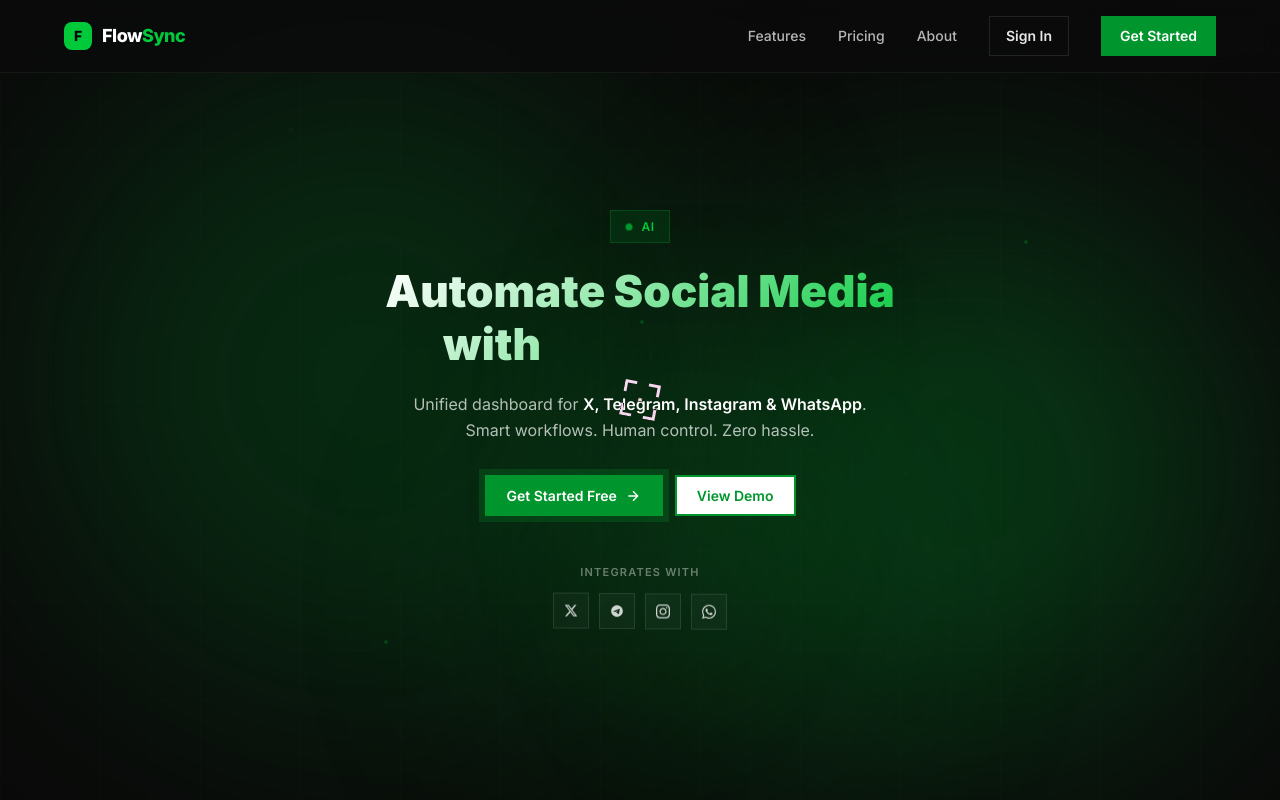
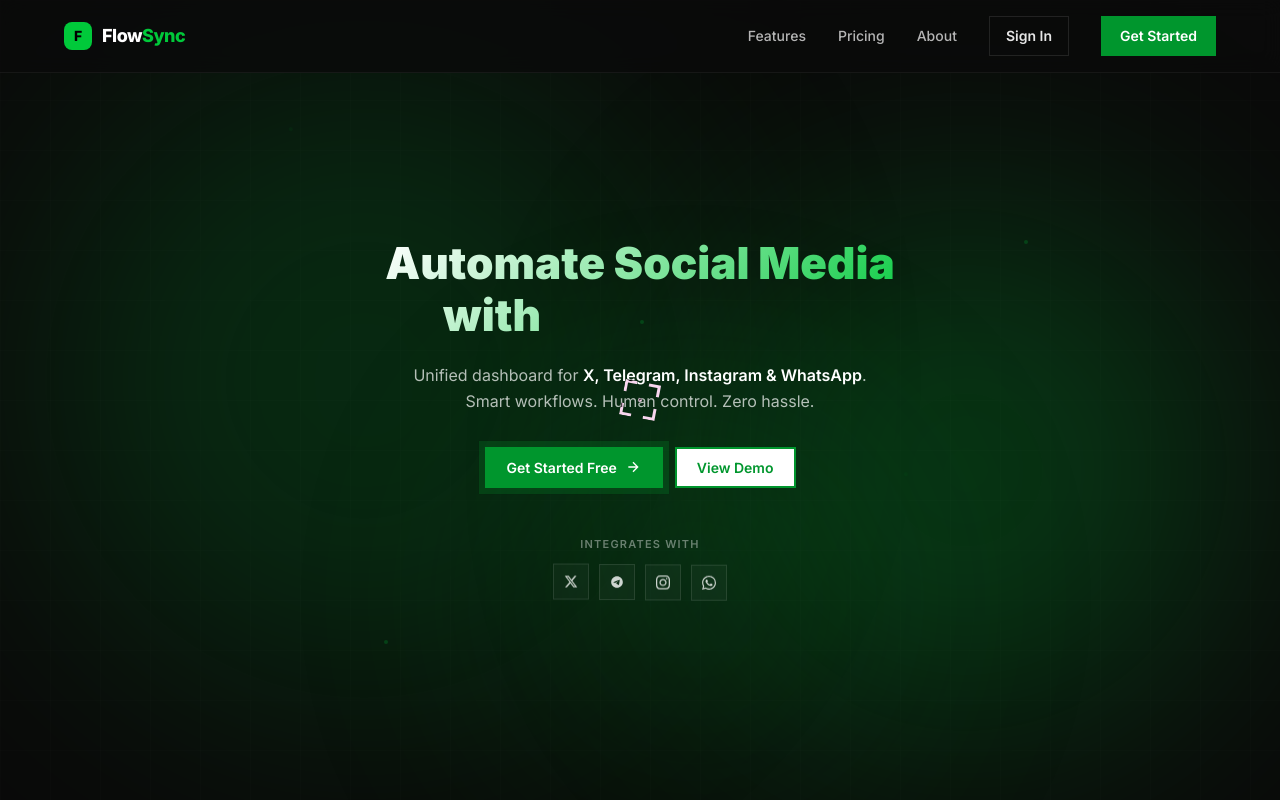
Before and after one commit to Muyideen-js/Flowsync, a React (Create React App) app: page / in a window 1280 px wide. Shown: the top 800 px of the page. Built offline with nearby package versions, Linux system fonts and the light colour scheme; no server answers; the HTML template or start-up script is replaced by a standard one.

Commit message:
badge romved

```diff
--- a/src/pages/Landing/Landing.js
+++ b/src/pages/Landing/Landing.js
@@ -50,10 +50,6 @@
                 </div>
 
                 <div className="hero-container">
-                    <div className="badge">
-                        <div className="badge-dot"></div>
-                        AI
-                    </div>
 
                     <h1 className="hero-h1">
                         Automate Social Media<br />
```
